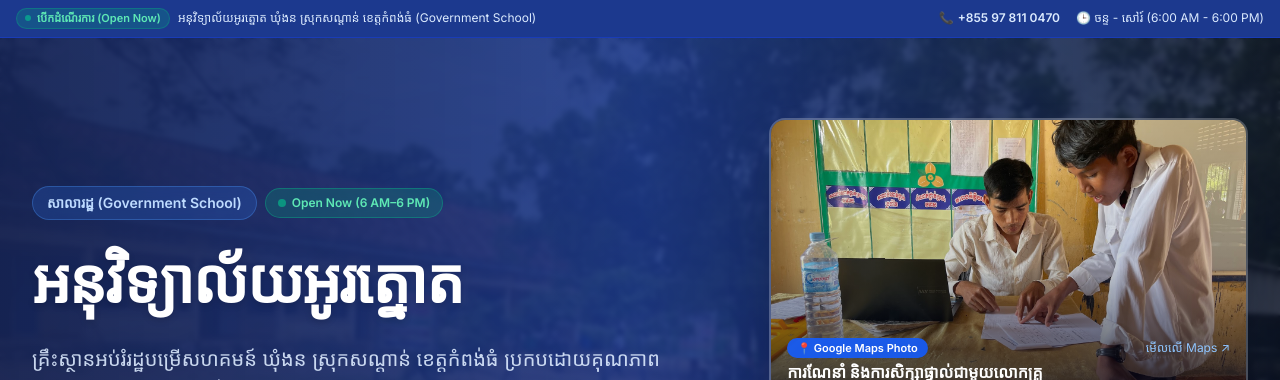
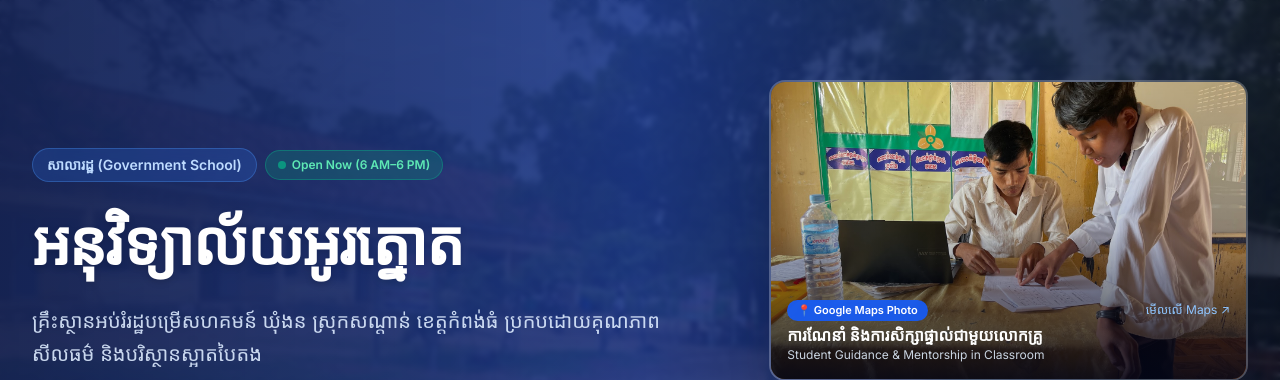
Before and after one commit to HORT7M/school, a website built with Vite: page index.html in a window 1280 px wide. Shown: the top 380 px of the page. Built offline with nearby package versions, Linux system fonts and the light colour scheme; a web font is replaced by a local one.

Commit message:
chore: remove top bar header

```diff
--- a/index.html
+++ b/index.html
@@ -100,25 +100,7 @@
     <link rel="stylesheet" href="/src/style.css" />
   </head>
   <body class="bg-slate-50 text-slate-800 dark:bg-slate-900 dark:text-slate-100 transition-colors duration-200 antialiased selection:bg-blue-600 selection:text-white pb-24 sm:pb-28">
-    <!-- Top Bar -->
-    <div class="bg-blue-900 text-blue-100 text-xs py-2 px-4 border-b border-blue-800">
-      <div class="max-w-7xl mx-auto flex flex-wrap justify-between items-center gap-2">
-        <div class="flex items-center gap-2">
-          <span class="inline-flex items-center gap-1.5 px-2 py-0.5 rounded-full bg-emerald-500/20 text-emerald-300 font-semibold text-[11px] border border-emerald-500/30">
-            <span class="w-1.5 h-1.5 rounded-full bg-emerald-400 animate-pulse"></span>
-            <span id="topbar-status">បើកដំណើរការ (Open Now)</span>
-          </span>
-          <span id="topbar-welcome" class="hidden md:inline">អនុវិទ្យាល័យអូរត្នោត ឃុំងន ស្រុកសណ្តាន់ ខេត្តកំពង់ធំ (Government School)</span>
-        </div>
-        <div class="flex items-center gap-4 text-xs">
-          <a href="tel:+855978110470" class="hover:text-emerald-300 transition-colors flex items-center gap-1 font-semibold">
-            <span>📞</span>
-            <span>+855 97 811 0470</span>
-          </a>
-          <span class="hidden sm:inline">🕒 ចន្ទ - សៅរ៍ (6:00 AM - 6:00 PM)</span>
-        </div>
-      </div>
-    </div>
+
 
     <!-- Navigation Header (Fixed at bottom: ដាក់ខាងក្រោមវិញ) -->
     <header id="main-header" class="fixed bottom-0 inset-x-0 z-50 bg-white/95 dark:bg-slate-900/95 glass-nav border-t border-slate-200/90 dark:border-slate-800 shadow-[0_-10px_30px_rgba(0,0,0,0.12)] transition-all duration-300">
```
